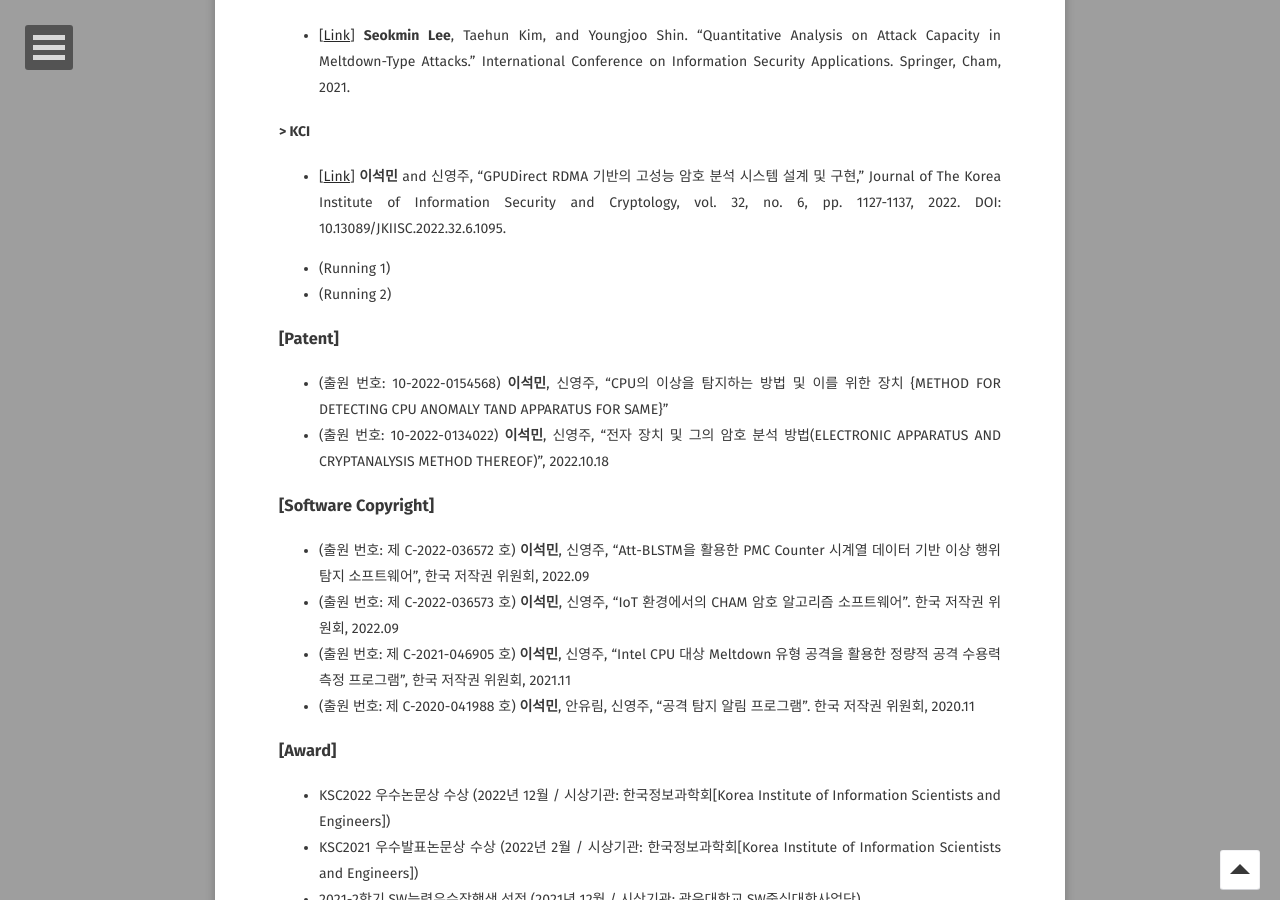
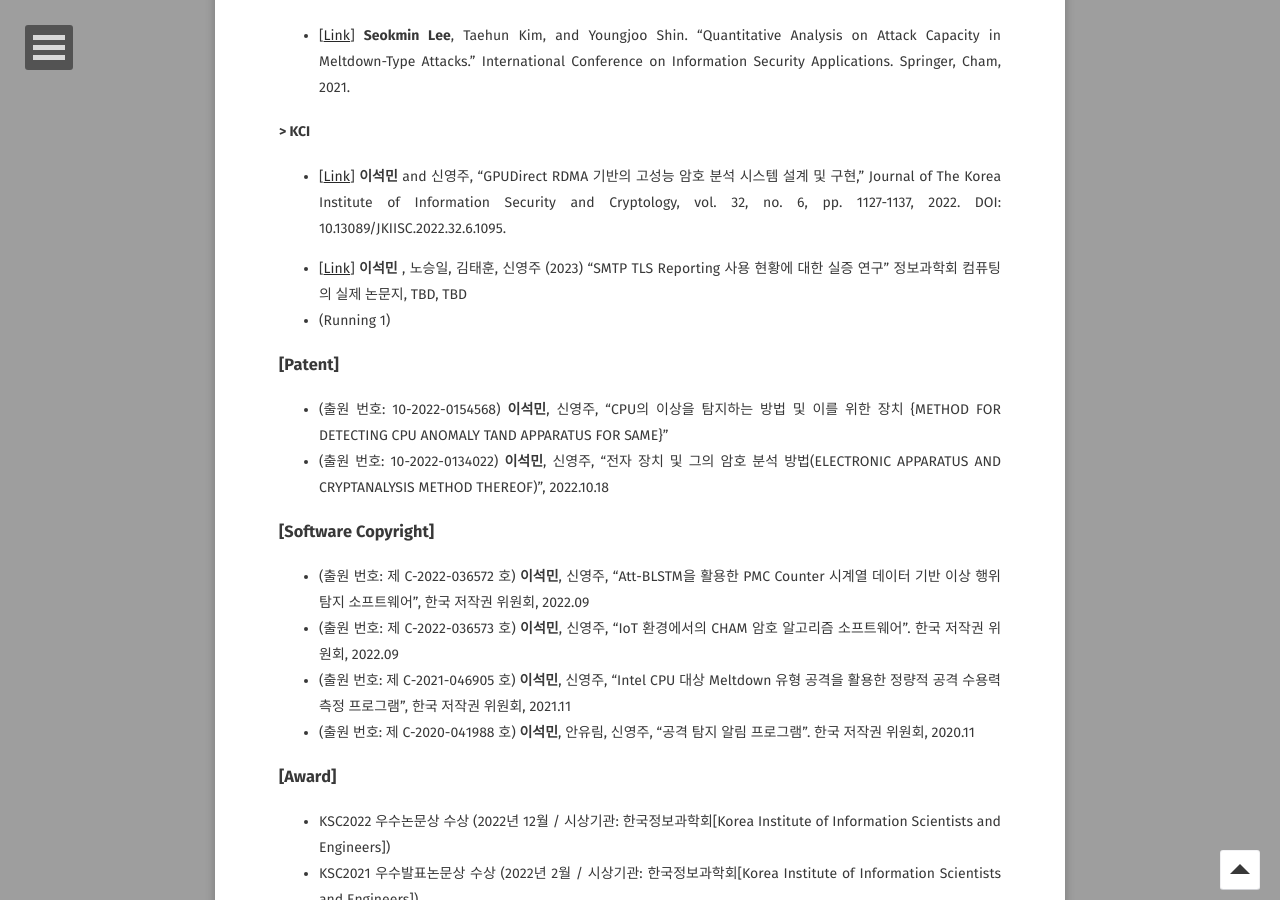
Before and after one commit to leesk212/leesk212.github.io, a Jekyll site: the page built from about/index.md, in a window 1280 px wide and 900 px high, scrolled down 1394 px. Built offline with Jekyll 4.4.1, drawn with Linux system fonts in a browser that asks for light colours; some web fonts are replaced.

Commit message:
Update index.md

```diff
--- a/about/index.md
+++ b/about/index.md
@@ -46,8 +46,8 @@
 #### > KCI
 * [[Link](https://www.kci.go.kr/kciportal/ci/sereArticleSearch/ciSereArtiView.kci?sereArticleSearchBean.artiId=ART002906640)] __이석민__ and 신영주, "GPUDirect RDMA 기반의 고성능 암호 분석 시스템 설계 및 구현," Journal of The Korea Institute of Information Security and Cryptology, vol. 32, no. 6, pp. 1127-1137, 2022. DOI: 10.13089/JKIISC.2022.32.6.1095.
 
+* [[Link](www.bestbeoff.site)] __이석민__ , 노승일, 김태훈, 신영주 (2023) "SMTP TLS Reporting 사용 현황에 대한 실증 연구" 정보과학회 컴퓨팅의 실제 논문지, TBD, TBD
 * (Running 1)
-* (Running 2)
 
 ### [Patent]
 * (출원 번호: 10-2022-0154568) __이석민__, 신영주, "CPU의 이상을 탐지하는 방법 및 이를 위한 장치 {METHOD FOR DETECTING CPU ANOMALY TAND APPARATUS FOR SAME}"
```
